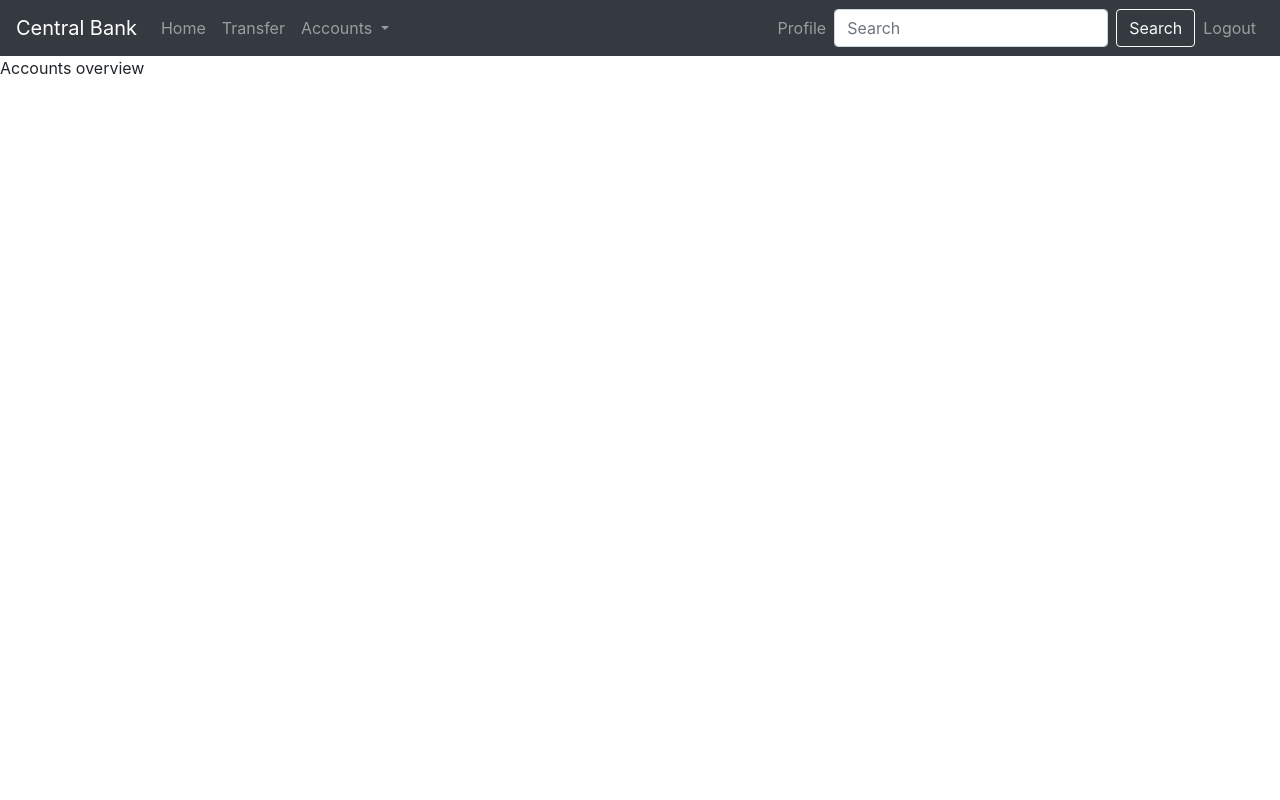
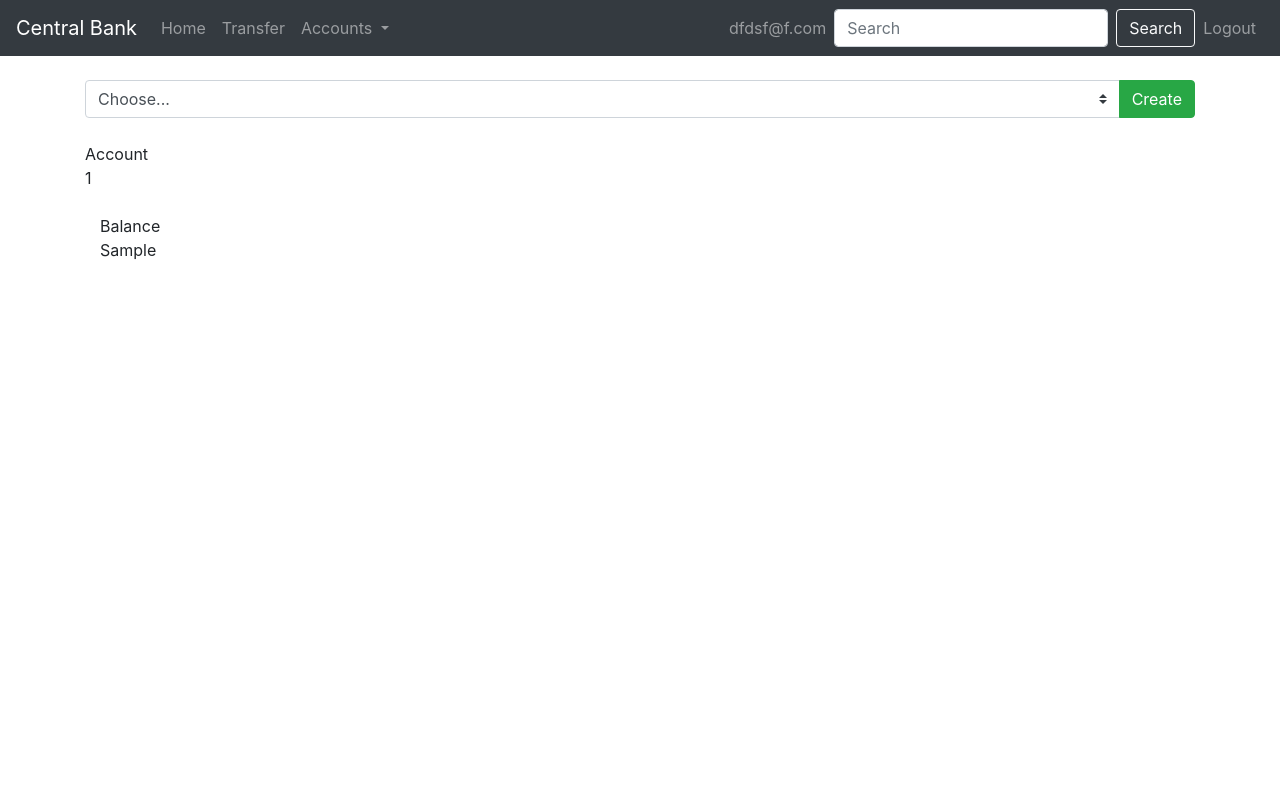
Before and after one commit to MimiMicek/bank-final, a PHP site: page /accounts-overview in a window 1280 px wide. Run offline with PHP 8.4, Linux system fonts and the light colour scheme; a user stored in the database is signed in; tables that the repository leaves empty or names only in its code hold one stand-in row (values such as "Sample post").

Commit message:
Accounts and accounts overview created

```diff
--- a/accounts-overview.php
+++ b/accounts-overview.php
@@ -2,5 +2,62 @@
 
 require_once 'top.php';
 require_once 'header.php';
+require_once __DIR__.'/connect.php';
 
-echo 'Accounts overview';
+if(!isset($_SESSION['sUserId'])){
+    header('Location: register');
+}
+
+$email = $_SESSION['sUserId'];
+
+$stmt = $db->prepare('SELECT account_name, balance FROM accounts');
+$stmt->execute();
+$aRows = $stmt->fetchAll();
+
+if(count($aRows) == 0){
+    echo 'Sorry no accounts found!';
+    exit();
+}
+
+?>
+<br>
+<div class="container">
+    <form action="apis/api-create-account.php" method="POST">
+        <div class="input-group">
+                <select name="chosenOption" class="custom-select" id="inputGroupSelect04">
+                    <option selected>Choose...</option>
+                    <option value="Checking">Checking</option>
+                    <option value="Savings">Savings</option>
+                </select>
+                <div class="input-group-append">
+                    <button class="btn btn-success" type="submit">Create</button>
+                </div>
+        </div>
+    </form>
+    <br>
+    <div class="row">
+        <div class="col-sm">
+            Account
+
+                <?php
+
+                foreach($aRows as $aRow){
+                    echo "<div>$aRow->account_name<div>";
+                }
+                ?>
+
+        </div>
+        <br>
+        <div class="col">
+            Balance
+
+                <?php
+
+                foreach($aRows as $aRow){
+                    echo "<div>$aRow->balance<div>";
+                }
+                ?>
+            </div>
+        </div>
+    </div>
+</div>
--- a/apis/api-register.php
+++ b/apis/api-register.php
@@ -71,7 +71,7 @@ try {
     $stmt->bindValue(':cpr', $cpr);
     $stmt->bindValue(':phone', $phone);
     $stmt->bindValue(':email', $email);
-    $stmt->bindValue(':password', $password.hash(1, PASSWORD_DEFAULT));
+    $stmt->bindValue(':password', $password);//.hash(1, PASSWORD_DEFAULT) TODO Hash password
     $stmt->execute();
 
     echo 'Success';
--- a/header.php
+++ b/header.php
@@ -1,4 +1,15 @@
-<?php require_once 'top.php';?>
+<?php require_once 'top.php';
+
+session_start();
+
+if(!isset($_SESSION['sUserId'])){
+    header('Location: register');
+}
+
+$email = $_SESSION['sUserId'];
+
+
+?>
 
 <!--<div class="topBar">
     <div class="logo">
@@ -41,7 +52,7 @@
         </ul>
         <ul class="navbar-nav mr-0 mt-2 mt-lg-0">
             <li class="nav-item">
-                <a class="nav-link" href="profile">Profile</a>
+                <a class="nav-link" href="profile"><?php echo $email?></a>
             </li>
         </ul>
         <form class="form-inline my-2 my-lg-0">
--- a/index.php
+++ b/index.php
@@ -11,6 +11,6 @@ if(!isset($_SESSION['sUserId'])){
     header('Location: register');
 }
 
-$sUserId = $_SESSION['sUserId'];
+$email = $_SESSION['sUserId'];
 
 echo 'XXXX';
```
Also changed, not shown: apis/api-create-account.php (added, +60 -0 lines).
